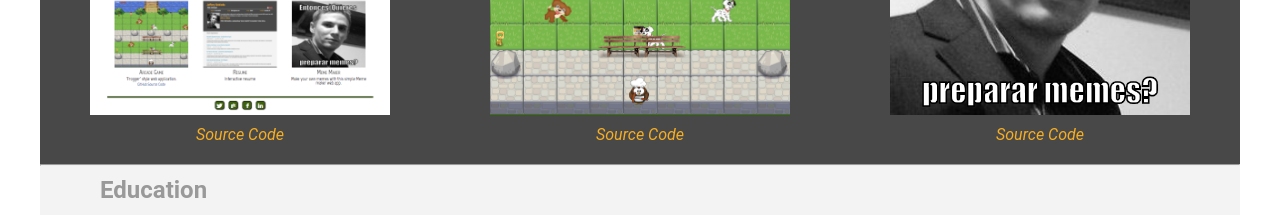
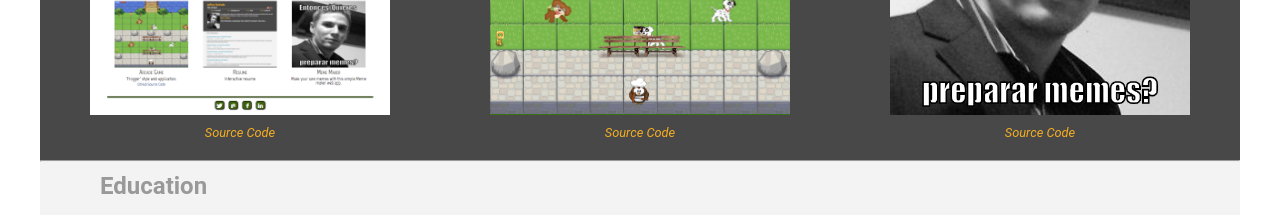
Before and after one commit to jsleb1/resume, a plain HTML site: page index.html in a window 1280 px wide. Shown: the part 1260-1475 px from the top of the page. Drawn offline with Linux system fonts and the light colour scheme; some packages are replaced by stand-ins of ours.

Commit message:
update project source link styles

```diff
--- a/css/style.css
+++ b/css/style.css
@@ -337,6 +337,7 @@ span {
     margin: auto;
     margin-bottom: 10px;
     padding: 0;
+    font-size: .8em;
 }
 
 #projectDate {
```
